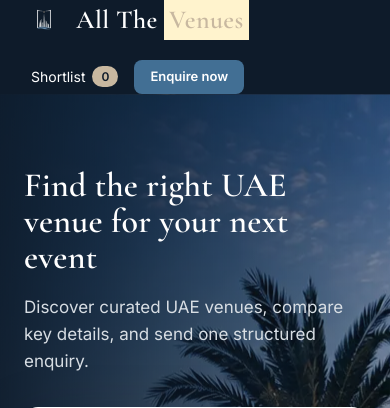
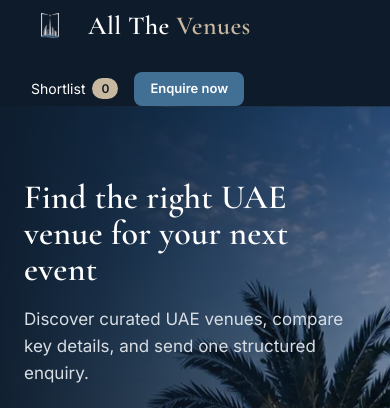
Before and after one commit to sameraoudi/allthevenues-v2, a PHP site: page / in a window 390 px wide. Shown: the top 408 px of the page. Run offline with PHP 8.4, Linux system fonts and the light colour scheme; data that the repository does not hold is empty.

Commit message:
Chrome polish: header wordmark/icon, shortlist pill, footer, copyright
Fixes on brand.css + header/footer partials (how-it-works needed no change).

1. Header "Venues": was picking up Bootstrap's `.mark` highlight
   background. Renamed to .brand-lockup__accent (own class) so it's a
   sand TEXT colour only, no background fill (matches the preview).
2. Header icon: 40px -> 52px so the mark reads at the wordmark's height
   (the icon PNG has internal padding, so 40px looked small).
3. Shortlist count: already a sand pill with navy text (.shortlist .n) —
   confirmed, no change.
4. Footer columns: tightened (li margin 9px -> 4px, line-height 1.35) so
   the link lists are compact.
5. Footer copyright: "© 2016–2026 All The Venues. All rights reserved."
6. How it works: already light section + dark text per the preview
   (numerals sand-on-navy, titles navy, descriptions muted) — verified
   legible via screenshot, no change.

brand.css + partials only; CSP self-only (no new sources); responsive;
php -l clean. Verified with headless-Chrome screenshots (header + full
page).

Co-Authored-By: Claude Opus 4.8 (1M context) <noreply@anthropic.com>

```diff
--- a/assets/css/brand.css
+++ b/assets/css/brand.css
@@ -96,12 +96,14 @@ select:focus-visible,
 }
 /* Header lockup: brand icon + serif wordmark. */
 .brand-lockup { display: inline-flex; align-items: center; gap: 12px; }
-.brand-lockup__icon { height: 40px; width: auto; display: block; }
+.brand-lockup__icon { height: 52px; width: auto; display: block; }
 .brand-lockup__word {
   font-family: var(--font-heading); font-weight: 600; font-size: 26px;
   line-height: 1; letter-spacing: .4px; color: #fff; white-space: nowrap;
 }
-.brand-lockup__word .mark { color: var(--sand); }
+/* Own class (not Bootstrap's .mark, which adds a highlight background):
+   "Venues" is a text-colour change only, no background fill. */
+.brand-lockup__accent { color: var(--sand); background: none; }
 .main-nav { display: flex; gap: 24px; list-style: none; font-size: 14px; color: #d7dde3; margin: 0; padding: 0; }
 .main-nav a { color: #d7dde3; }
 .main-nav a:hover { color: #fff; }
@@ -235,8 +237,8 @@ select:focus-visible,
   text-transform: uppercase; color: #c7d0d8; margin-bottom: 12px;
 }
 .footer-col ul { list-style: none; margin: 0; padding: 0; }
-.footer-col li { margin-bottom: 9px; }
-.footer-col a { font-size: 14px; color: #9fb0be; }
+.footer-col li { margin-bottom: 4px; }
+.footer-col a { font-size: 14px; line-height: 1.35; color: #9fb0be; }
 .footer-col a:hover { color: #fff; }
 .site-footer__bottom {
   display: flex; justify-content: space-between; align-items: center;
--- a/views/partials/footer.php
+++ b/views/partials/footer.php
@@ -47,7 +47,7 @@
     </div>
 
     <div class="site-footer__bottom">
-      <p class="copy">&copy; 2026 All The Venues. All rights reserved.</p>
+      <p class="copy">&copy; 2016&ndash;2026 All The Venues. All rights reserved.</p>
       <div class="soc">
         <a href="https://www.instagram.com/" aria-label="Instagram" rel="noopener" target="_blank"><?= icon('instagram') ?></a>
         <a href="https://www.facebook.com/" aria-label="Facebook" rel="noopener" target="_blank"><?= icon('facebook') ?></a>
--- a/views/partials/header.php
+++ b/views/partials/header.php
@@ -5,7 +5,7 @@
       <img class="brand-lockup__icon"
            src="<?= e(base_url('assets/brand/web_exports/icon_light/icon_light_512x512.png')) ?>"
            alt="" width="512" height="512" aria-hidden="true">
-      <span class="brand-lockup__word">All The <span class="mark">Venues</span></span>
+      <span class="brand-lockup__word">All The <span class="brand-lockup__accent">Venues</span></span>
     </a>
 
     <button class="nav-toggle" type="button" aria-label="Toggle menu"
```
